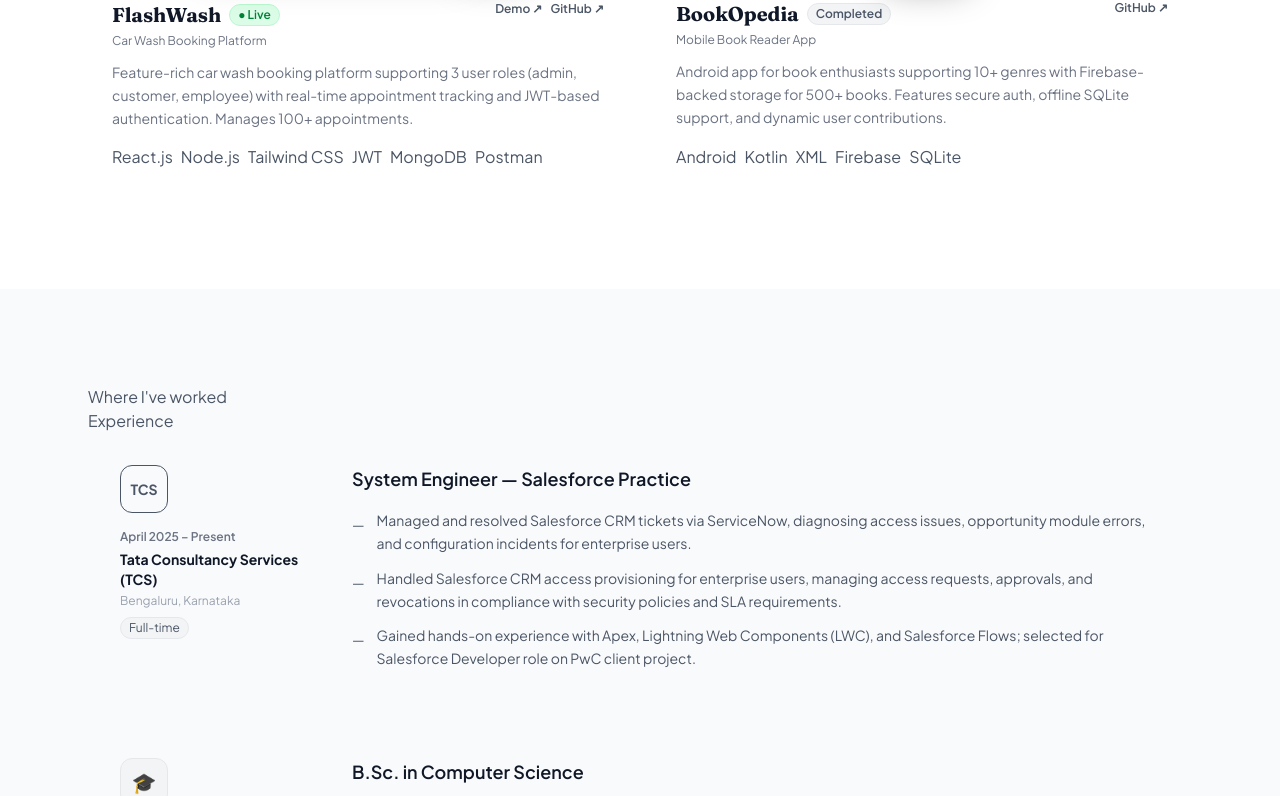
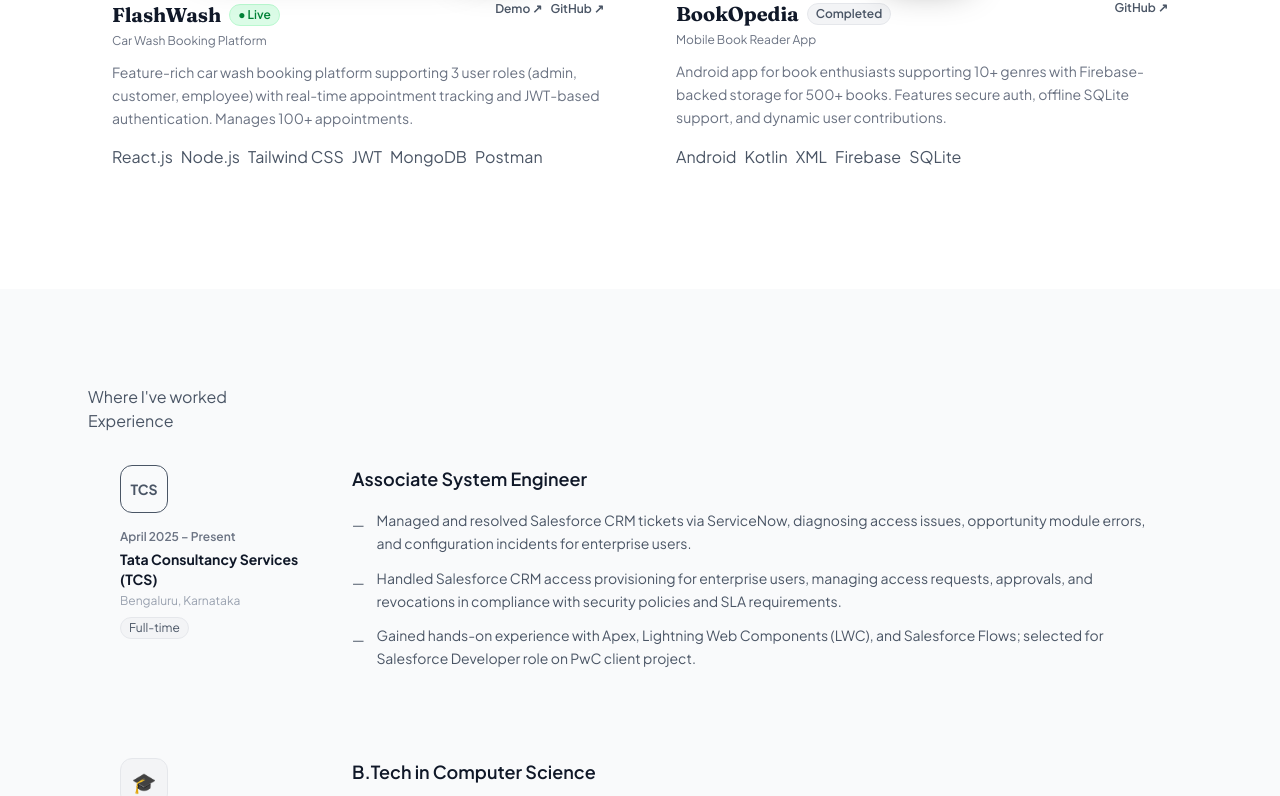
Before and after one commit to Satyam8804/my-portfolio, a React app: page / in a window 1280 px wide. Shown: the part 3008-3804 px from the top of the page. Built offline with nearby package versions, Linux system fonts and the light colour scheme; the HTML template or start-up script is replaced by a standard one.

Commit message:
fix education

```diff
--- a/src/portfolio.config.js
+++ b/src/portfolio.config.js
@@ -195,7 +195,7 @@ const portfolioConfig = {
     {
       id: 1,
       company: "Tata Consultancy Services (TCS)",
-      role: "System Engineer — Salesforce Practice",
+      role: "Associate System Engineer",
       period: "April 2025 – Present",
       location: "Bengaluru, Karnataka",
       type: "Full-time",
@@ -212,7 +212,7 @@ const portfolioConfig = {
   education: [
     {
       institution: "Lovely Professional University (LPU)",
-      degree: "B.Sc. in Computer Science",
+      degree: "B.Tech in Computer Science",
       period: "Sep 2020 – Present",
       location: "Phagwara, Punjab",
       courses: ["DSA", "DBMS", "Operating Systems", "Linux Fundamentals"],
```
